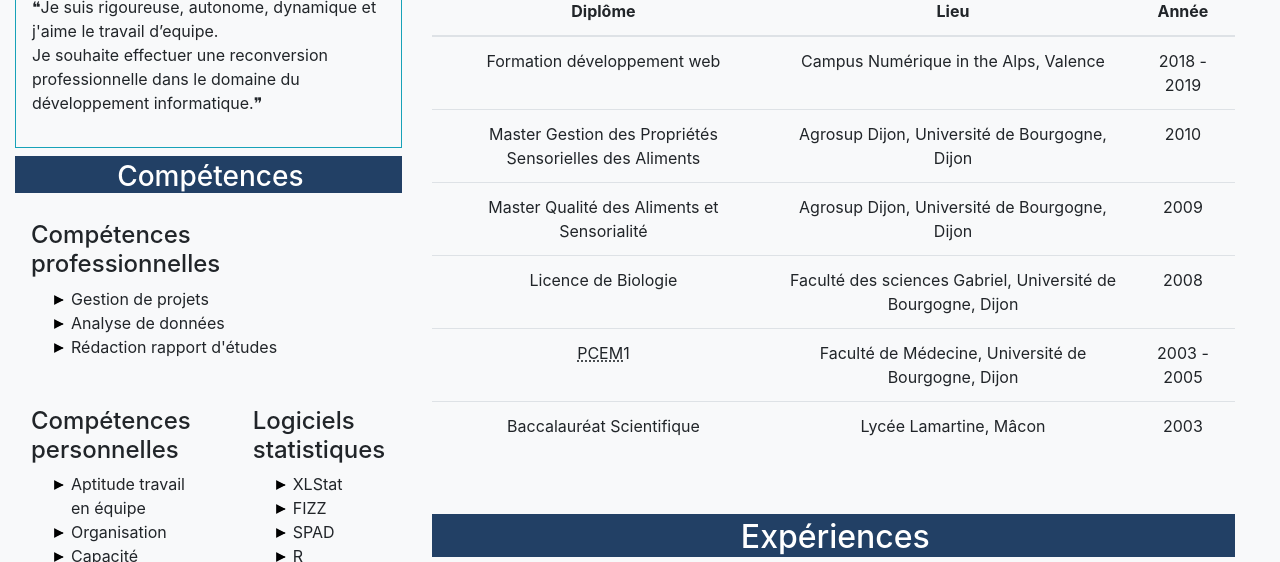
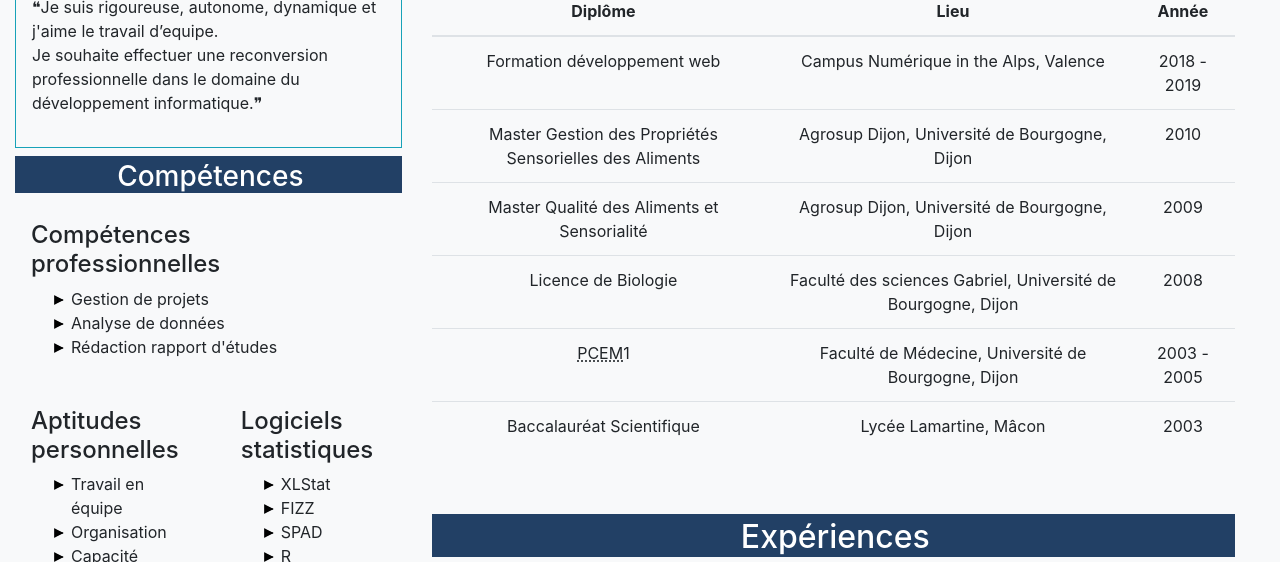
Before and after one commit to antoineGranjon/bahm, a plain HTML site: page cv_marlene.html in a window 1280 px wide. Shown: the part 384-946 px from the top of the page. Drawn offline with nearby package versions, Linux system fonts and the light colour scheme.

Commit message:
modifications competences

```diff
--- a/cv_marlene.html
+++ b/cv_marlene.html
@@ -74,9 +74,9 @@
 						</ul>
 					</div>
 					<div class="col m-3">
-						<h4>Compétences personnelles</h4>
+						<h4>Aptitudes personnelles</h4>
 						<ul class="liste-avec-triangle">
-							<li>Aptitude travail en équipe</li>
+							<li>Travail en équipe</li>
 							<li>Organisation</li>
 							<li>Capacité d'adaptation</li>
 						</ul>
```
